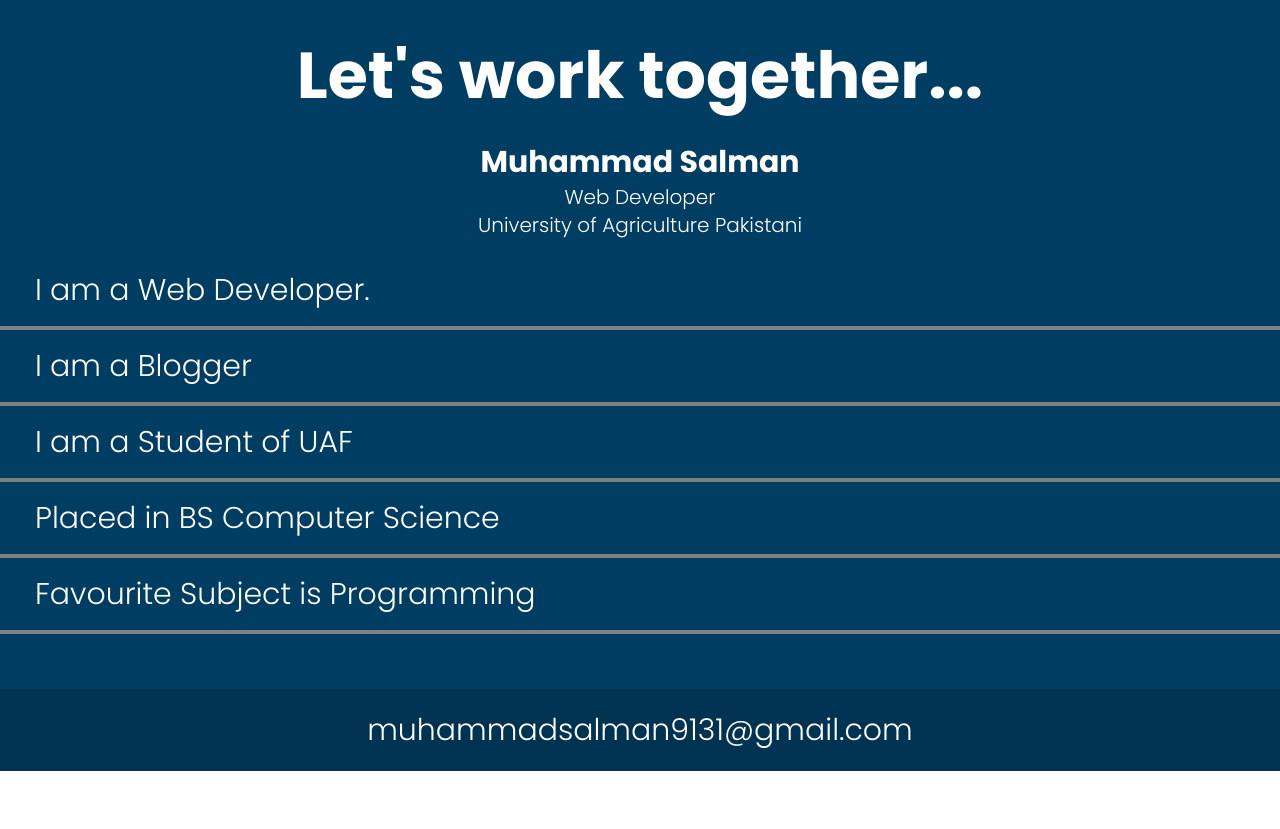
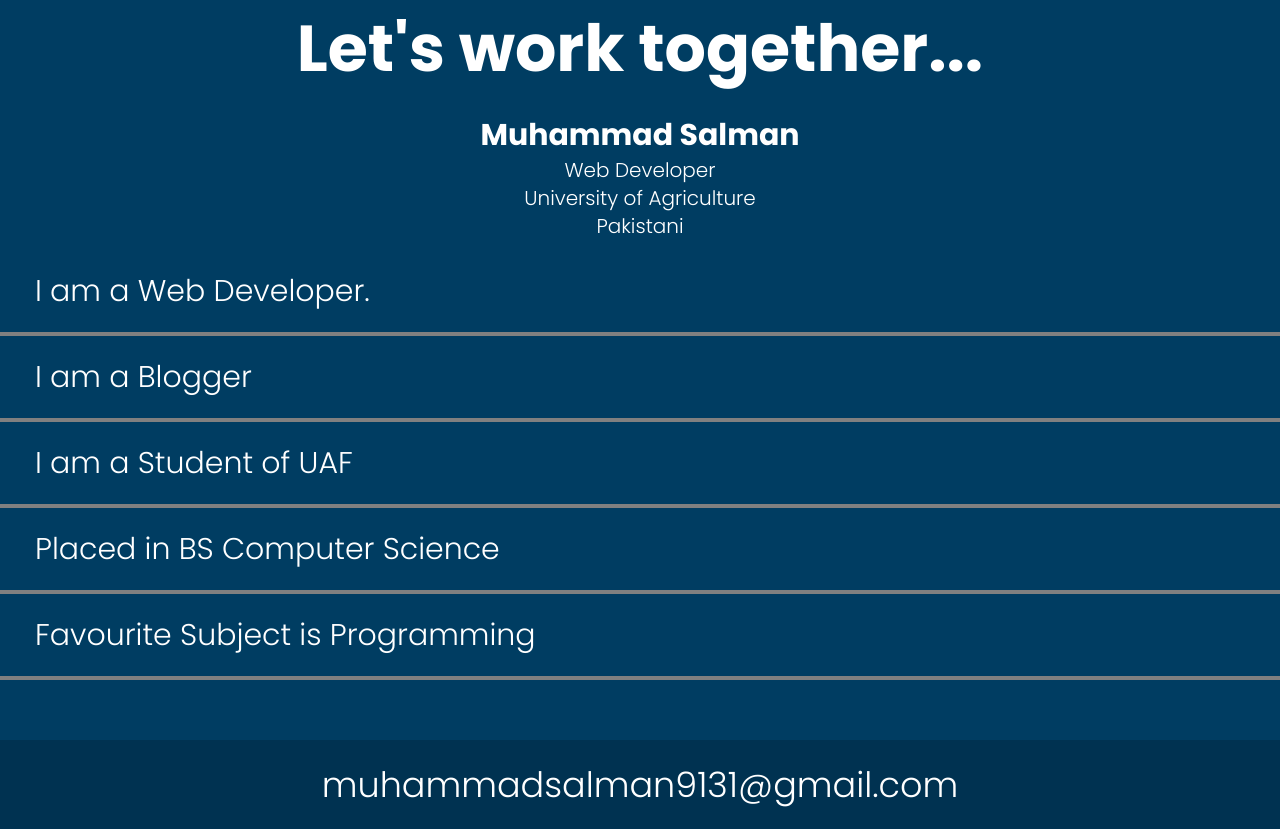
Before and after one commit to sohna913111/Salman, a plain HTML site: page Protfolia/index.html in a window 1280 px wide. Shown: the part 1902-2731 px from the top of the page. Before the commit the page ends 2673 px from the top, so only its background shows below. Drawn offline with nearby package versions, Linux system fonts and the light colour scheme.

Commit message:
portfolia website

```diff
--- a/Protfolia/index.html
+++ b/Protfolia/index.html
@@ -44,7 +44,6 @@
               <span class="name_text">M Salman</span>
             </h1>
             <h2>Frontend Developer</h2>
-          </div>
         </div>
       </section>
       <section id="project">
@@ -142,19 +141,19 @@
             <h3>Muhammad Salman</h3>
             <p>Web Developer</p>
             <p>University of Agriculture
-                Pakistani</p>
+               <br> Pakistani</p>
 
                 <ul>
                     <li>I am a Web Developer.</li>
-                    <div class="sa"></div>
+                    <hr>
                     <li>I am a Blogger</li>
-                    <div class="sa"></div>
+                    <hr>
                     <li>I am a Student of UAF</li>
-                    <div class="sa"></div>
+                    <hr>
                     <li>Placed in BS Computer Science</li>
-                    <div class="sa"></div>
+                    <hr>
                     <li>Favourite Subject is Programming</li>
-                    <div class="sa"></div>
+                    <hr>
                 </ul>
         </div>
       </section>
--- a/Protfolia/style.css
+++ b/Protfolia/style.css
@@ -58,16 +58,16 @@ nav ul {
   gap: 1rem;
 }
 nav li {
-  font-size: 1.8rem;
+  font-size: 2rem;
   border-bottom: 0.4rem transparent solid;
   transition: 0.3s ease-in-out;
 }
 nav li:hover {
   border-bottom: 0.4rem var(--secondary-color) solid;
-  transition: 0.3s ease-in-out;
+  transition: 0.3s ease-in;
 }
 .logo {
-  font-size: 2rem;
+  font-size: 2.3rem;
   font-weight: 700;
 }
 
@@ -104,6 +104,7 @@ nav li:hover {
 #hero h2 {
   font-size: 6rem;
   font-weight: bold;
+  text-decoration: underline;
 
   overflow: hidden; /* Ensures the content is not revealed until the animation */
   border-right: 0.15em solid orange; /* The typwriter cursor */
@@ -204,7 +205,7 @@ nav li:hover {
 /* Contact Section */
 #contact {
   background: var(--dark-color);
-  padding-top: 70px;
+  padding-top: 40px;
 }
 
 #contact h2 {
@@ -238,6 +239,11 @@ nav li:hover {
     margin: 15px 0;
 }
 
+hr {
+  border: 2px solid gray;
+  margin: 20px 0;
+}
+
 
 /* Footer */
 
@@ -245,7 +251,7 @@ footer {
   background: var(--darker-color);
   padding: 2rem;
   color: white;
-  font-size: 3rem;
+  font-size: 3.5rem;
   text-align: center;
 }
 
@@ -253,7 +259,7 @@ footer {
 
 @media (max-width: 786px) {
   html {
-    font-size: 40%;
+    font-size: 50%;
   }
   #hero .container {
     flex-direction: column;
@@ -261,9 +267,6 @@ footer {
   .hero_image {
     display: grid;
     place-items: center;
-  }
-  #contact .container {
-    height: 70vh;
   }
 }
 @media (max-width: 500px) {
@@ -277,7 +280,5 @@ footer {
     display: grid;
     place-items: center;
   }
-  #contact .top-contact {
-    height: 50vh;
-  }
+
 }
```
